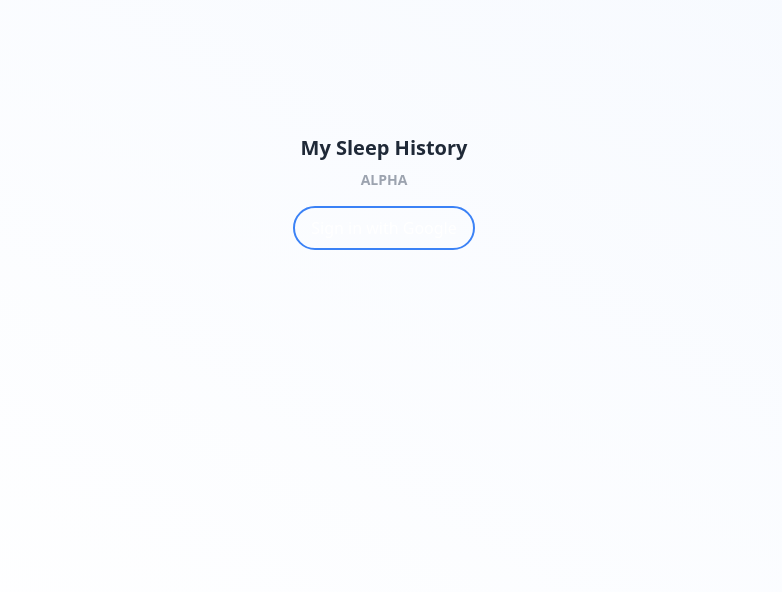
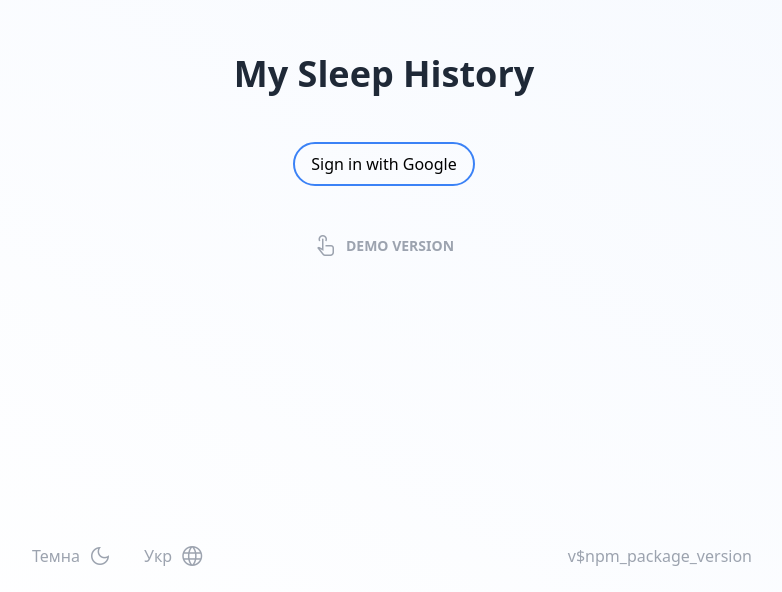
Before and after one commit to enheit/my-sleep-history, a React (Create React App) app: page /welcome in a window 1280 px wide. Before the commit this address led to /welcome#/welcome. Shown: the part 208-800 px from the top of the page, without its empty margins (256-1038 px from the left). Built offline with nearby package versions, Linux system fonts and the light colour scheme; no server answers.

Commit message:
Fix welcome page

```diff
--- a/src/App.tsx
+++ b/src/App.tsx
@@ -1,6 +1,5 @@
 import './index.css';
 import './i18n/i18n.config';
-// import './firebase/firebase.config';
 
 import { RouterProvider } from 'react-router-dom';
 
--- a/src/layout/footer/footer.jsx
+++ b/src/layout/footer/footer.jsx
@@ -1,4 +1,5 @@
 import { signOut } from 'firebase/auth';
+import { useAuthState } from 'react-firebase-hooks/auth';
 import { useTranslation } from "react-i18next";
 import { auth } from "../../firebase/firebase.config";
 import { SupportedLocale } from "../../i18n/i18n.config";
@@ -7,6 +8,7 @@ import { SupportedTheme, useTheme } from "../../theme/theme";
 export function Footer() {
     const { t, i18n } = useTranslation();
     let { theme, toggleTheme } = useTheme();
+    // const { user } = useAuthState(auth);
 
     function toggleLanguage() {
         let language = i18n.language === SupportedLocale.English
@@ -76,7 +78,6 @@ export function Footer() {
                     </span>
                 </button>
             </div>
-
         </div>
     )
 }
--- a/src/router/router.config.tsx
+++ b/src/router/router.config.tsx
@@ -1,4 +1,4 @@
-import { createHashRouter } from "react-router-dom";
+import { createBrowserRouter } from "react-router-dom";
 import { MainLayout } from "../layout/main-layout";
 import { Home } from "../routes/home/home";
 import { NotFound } from "../routes/not-found/not-found";
@@ -6,7 +6,7 @@ import { Welcome } from "../routes/welcome/welcome";
 import { PrivateRoute } from "./private-route";
 import { PublicOnlyRoute } from "./public-only-route";
 
-export const router = createHashRouter([
+export const router = createBrowserRouter([
     {
         path: "/",
         element: <MainLayout />,
--- a/src/routes/welcome/welcome.jsx
+++ b/src/routes/welcome/welcome.jsx
@@ -1,7 +1,38 @@
 import { GoogleAuthProvider, signInWithPopup } from "firebase/auth";
+import { useTranslation } from "react-i18next";
 import { auth } from "../../firebase/firebase.config";
+import { SupportedLocale } from "../../i18n/i18n.config";
+import { SupportedTheme, useTheme } from "../../theme/theme";
 
 export function Welcome() {
+    const { t, i18n } = useTranslation();
+    let { theme, toggleTheme } = useTheme();
+
+    function toggleLanguage() {
+        let language = i18n.language === SupportedLocale.English
+            ? SupportedLocale.Ukrainian
+            : SupportedLocale.English;
+
+        i18n.changeLanguage(language);
+        localStorage.setItem("lang", language);
+    }
+
+    const language = {
+        [SupportedLocale.English]: "Eng",
+        [SupportedLocale.Ukrainian]: "Укр"
+    }
+
+    const themeBag = {
+        [SupportedTheme.Light]: {
+            title: t("theme.light"),
+            iconName: 'light_mode'
+        },
+        [SupportedTheme.Dark]: {
+            title: t("theme.dark"),
+            iconName: 'dark_mode'
+        },
+    }
+
     async function signInWithGoogle() {
         try {
 
@@ -14,17 +45,55 @@ export function Welcome() {
     }
 
     return (
-        <div className="flex items-center justify-center h-full">
+        <div className="mx-auto max-w-screen-md h-full grid grid-rows-[1fr_auto]">
+            <div className="flex items-center justify-center h-full">
 
-            <div className="flex flex-col gap-4">
-                <div className="flex flex-col items-center gap-2">
-                    <p className="text-xl font-semibold text-gray-800 dark:text-gray-100">My Sleep History</p>
-                    <p className="text-sm font-semibold text-gray-400 dark:text-gray-800">ALPHA</p>
+                <div className="flex flex-col items-center gap-12">
+                    <div className="flex flex-col items-center gap-2">
+                        <p className="text-4xl font-semibold text-gray-800 dark:text-gray-100">My Sleep History</p>
+                    </div>
+
+                    <button className="border-2 border-blue-500 dark:text-gray-100 px-4 py-2 rounded-full" onClick={signInWithGoogle}>Sign in with Google</button>
+
+                    <div className="flex gap-4">
+                        <div className="flex items-center gap-2 text-gray-400 dark:text-gray-800">
+                            <span class="material-symbols-outlined ">
+                                touch_app
+                            </span>
+
+                            <p className="text-sm font-semibold uppercase">demo version</p>
+                        </div>
+                    </div>
                 </div>
 
-                <button className="border-2 border-blue-500 text-white px-4 py-2 rounded-full" onClick={signInWithGoogle}>Sign in with Google</button>
             </div>
 
+            <div class="flex items-center items-center justify-between p-4">
+                <div className="flex">
+                    {/* hover:bg-yellow-500/10 text-yellow-500 */}
+                    <button className="flex items-center gap-2 rounded-full px-4 py-2 text-gray-400 dark:text-gray-400" onClick={toggleTheme}>
+                        {themeBag[theme].title}
+
+                        <span className="material-symbols-outlined">
+                            {themeBag[theme].iconName}
+                        </span>
+                    </button>
+
+                    <button className="flex items-center gap-2 rounded-full px-4 py-2 text-gray-400 dark:text-gray-400" onClick={toggleLanguage}>
+                        {language[i18n.language]}
+
+                        <span className="material-symbols-outlined">
+                            language
+                        </span>
+                    </button>
+                </div>
+
+                <div className="flex">
+                    <p className="text-gray-400 dark:text-gray-400">
+                        v{process.env.REACT_APP_VERSION}
+                    </p>
+                </div>
+            </div>
         </div>
     )
 }
```
